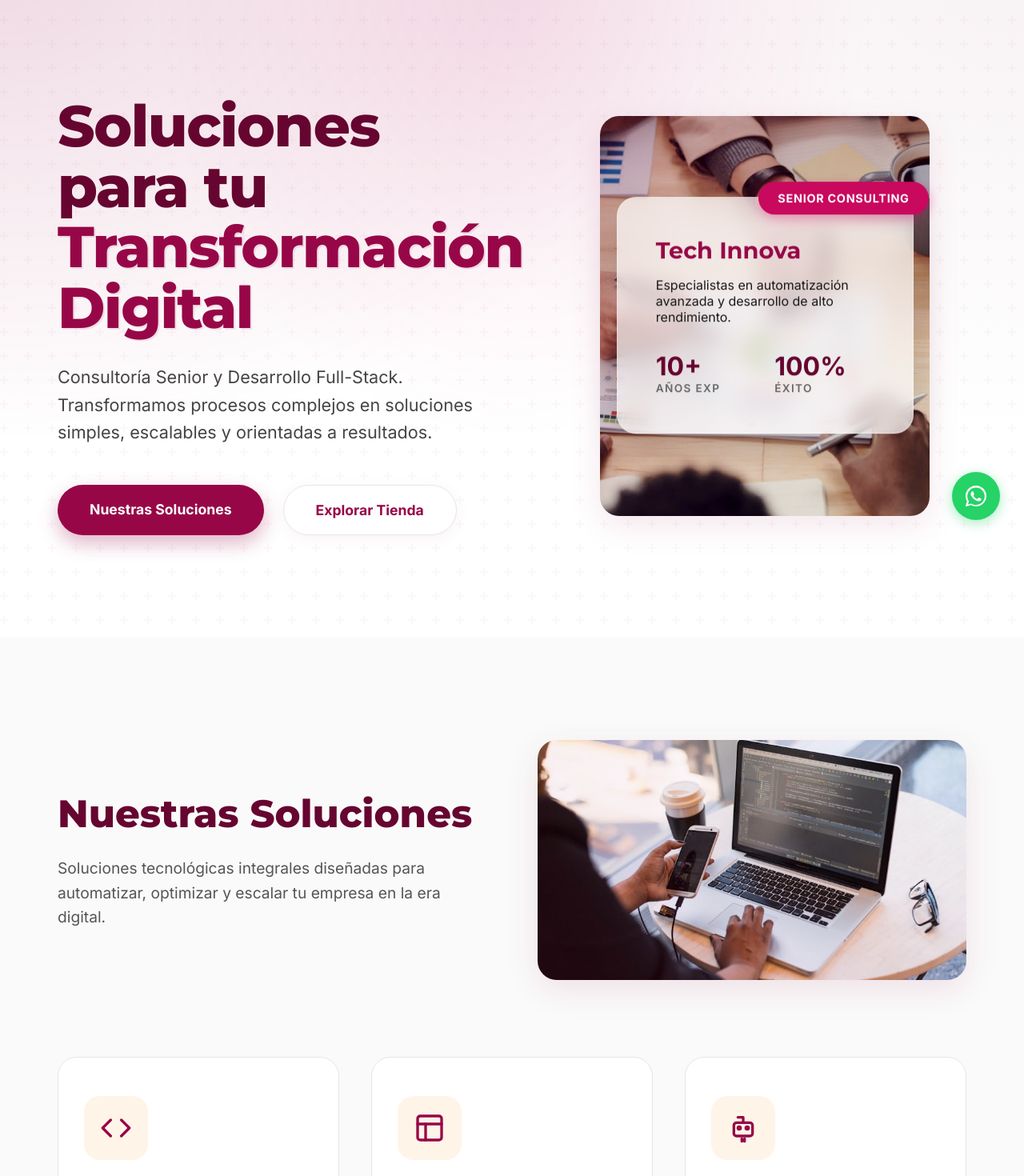
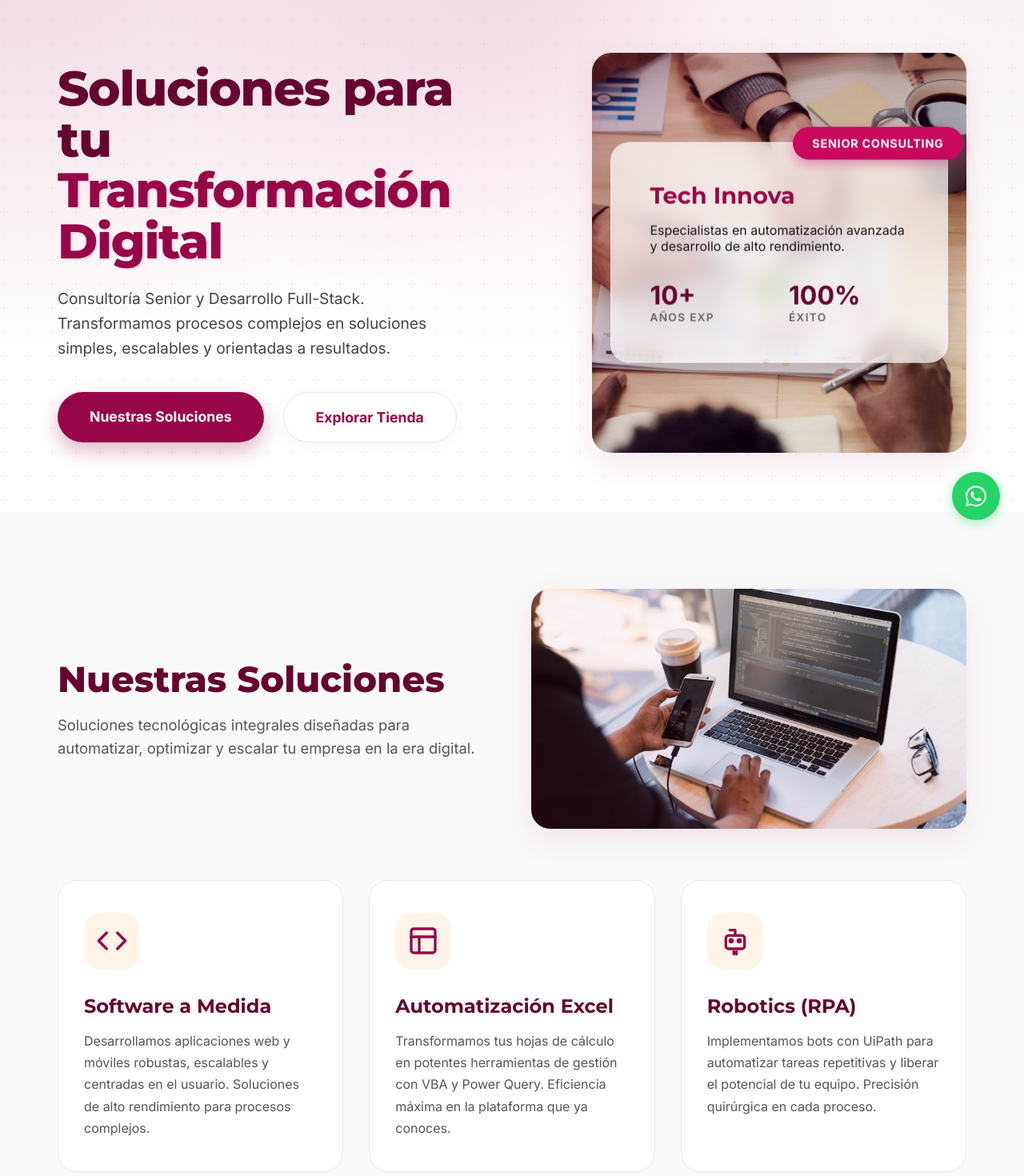
Before and after one commit to techinnovareg-lgtm/WebTechInnova, a Next.js app: page / in a window 1280 px wide. Shown: the part 120-1590 px from the top of the page at 80% size. Built offline with nearby package versions, Linux system fonts and the light colour scheme.

Commit message:
Design: Refinamiento de espaciados y categorización de tienda

```diff
--- a/src/components/sections/Hero.module.css
+++ b/src/components/sections/Hero.module.css
@@ -1,10 +1,10 @@
 .hero {
-    padding: 10rem 0 8rem;
+    padding: 6rem 0 4rem;
     background: var(--background);
     background-image: var(--mesh-gradient);
     overflow: hidden;
     position: relative;
-    min-height: 90vh;
+    min-height: 85vh;
     display: flex;
     align-items: center;
 }
@@ -34,10 +34,10 @@
 }
 
 .title {
-    font-size: 4.5rem;
+    font-size: 3.8rem;
     font-weight: 800;
     line-height: 1.05;
-    margin-bottom: 2rem;
+    margin-bottom: 1.5rem;
     letter-spacing: -0.02em;
 }
 
@@ -49,9 +49,9 @@
 }
 
 .subtitle {
-    font-size: 1.35rem;
+    font-size: 1.2rem;
     color: #444;
-    margin-bottom: 3rem;
+    margin-bottom: 2.5rem;
     line-height: 1.6;
     font-weight: 400;
     max-width: 90%;
--- a/src/components/sections/Services.module.css
+++ b/src/components/sections/Services.module.css
@@ -1,5 +1,5 @@
 .services {
-    padding: 8rem 0;
+    padding: 6rem 0;
     background-color: #fafafa;
     position: relative;
 }
@@ -13,21 +13,21 @@
     display: grid;
     grid-template-columns: 1fr 1fr;
     align-items: center;
-    gap: 4rem;
-    margin-bottom: 6rem;
+    gap: 3rem;
+    margin-bottom: 4rem;
     text-align: left;
 }
 
 .title {
-    font-size: 3rem;
+    font-size: 2.8rem;
     font-weight: 800;
-    margin-bottom: 1.5rem;
+    margin-bottom: 1rem;
     color: var(--contrast);
 }
 
 .subtitle {
     color: #555;
-    font-size: 1.2rem;
+    font-size: 1.15rem;
     line-height: 1.6;
     font-weight: 400;
 }
@@ -58,11 +58,11 @@
 .grid {
     display: grid;
     grid-template-columns: repeat(3, 1fr);
-    gap: 2.5rem;
+    gap: 2rem;
 }
 
 .card {
-    padding: 3rem 2rem;
+    padding: 2.5rem 2rem;
     background: white;
     border-radius: var(--radius-lg);
     border: 1px solid var(--neutral-gray);
@@ -80,8 +80,8 @@
 }
 
 .icon {
-    width: 80px;
-    height: 80px;
+    width: 70px;
+    height: 70px;
     background: var(--neutral-light);
     display: flex;
     align-items: center;
@@ -105,9 +105,9 @@
 }
 
 .cardTitle {
-    font-size: 1.6rem;
+    font-size: 1.5rem;
     font-weight: 700;
-    margin-bottom: 1.2rem;
+    margin-bottom: 1rem;
     color: var(--contrast);
 }
 
--- a/src/components/sections/Store.module.css
+++ b/src/components/sections/Store.module.css
@@ -1,18 +1,18 @@
 .store {
-    padding: 8rem 0;
+    padding: 6rem 0;
     background: white;
     background-image: radial-gradient(circle at 0% 100%, rgba(151, 7, 71, 0.03) 0%, transparent 40%);
 }
 
 .header {
     text-align: center;
-    margin-bottom: 6rem;
+    margin-bottom: 4rem;
 }
 
 .title {
-    font-size: 3.5rem;
+    font-size: 3rem;
     font-weight: 800;
-    margin-bottom: 1.5rem;
+    margin-bottom: 1rem;
     background: linear-gradient(135deg, var(--primary), var(--accent));
     -webkit-background-clip: text;
     background-clip: text;
@@ -20,7 +20,7 @@
 }
 
 .subtitle {
-    font-size: 1.25rem;
+    font-size: 1.2rem;
     color: #666;
 }
 
@@ -79,8 +79,8 @@
     position: relative;
     border-radius: var(--radius-lg);
     overflow: hidden;
-    margin-bottom: 4rem;
-    height: 350px;
+    margin-bottom: 3rem;
+    height: 300px;
     box-shadow: var(--shadow-medium);
 }
 
@@ -99,14 +99,14 @@
     height: 100%;
     display: flex;
     align-items: center;
-    padding: 0 4rem;
+    padding: 0 3rem;
     background: linear-gradient(to right, rgba(0, 0, 0, 0.7), transparent);
 }
 
 .productDescription {
     color: white;
-    font-size: 1.15rem;
-    line-height: 1.7;
+    font-size: 1.1rem;
+    line-height: 1.6;
     max-width: 600px;
     margin-bottom: 0;
     background: transparent;
@@ -117,8 +117,8 @@
 .easyRentGrid {
     display: grid;
     grid-template-columns: repeat(3, 1fr);
-    gap: 2.5rem;
-    margin-bottom: 4rem;
+    gap: 2rem;
+    margin-bottom: 3rem;
 }
 
 .planCard {
@@ -437,7 +437,7 @@
 }
 
 .clientPortal {
-    margin: 6rem 0;
+    margin: 4rem 0;
     background: linear-gradient(135deg, #0f172a 0%, #1e293b 100%);
     border-radius: var(--radius-lg);
     padding: 5rem 3rem;
```
Also changed, not shown: src/components/sections/Store.tsx (+32 -5 lines).
